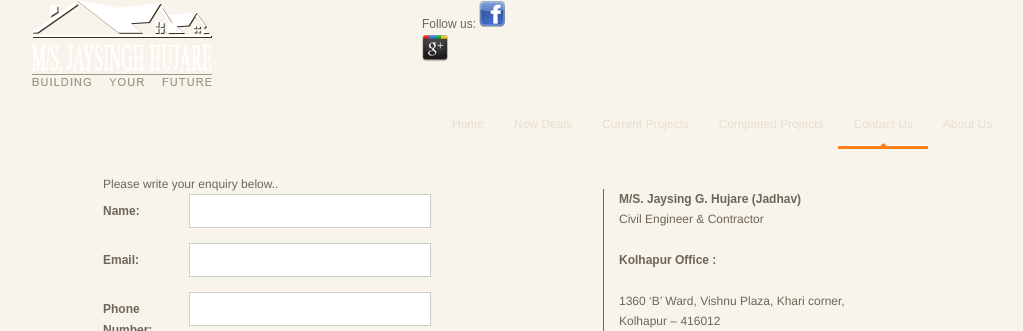
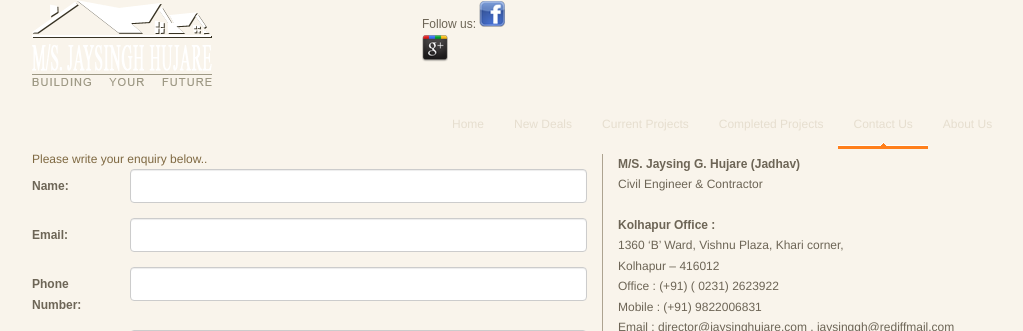
Before and after one commit to vishal-suryawanshi/PSD-to-html, a PHP site: page /contactus.php in a window 1280 px wide. Shown: the top 331 px of the page, without its empty margins (38-1061 px from the left). Run offline with PHP 8.4, Linux system fonts and the light colour scheme.

Commit message:
contact us php page

```diff
--- a/contactus.php
+++ b/contactus.php
@@ -2,89 +2,88 @@
 <html>
 <head>
 	<title>Contact us</title>
-  <script src="one.js"></script>
 </head>
-<script src="lightbox-plus-jquery.min.js"></script>
-<body style="background-color: #f9f4eb; margin-right: 0px;margin-bottom: 0px;">
-<div>
-
+<script src="lightbox/lightbox-plus-jquery.min.js"></script>
+<body>
 	<?php
 
  	include('header1.php');
  ?>
 	<div class="container">
-		<div class="cont2">
+	<div class="contactus">
 		<div class="row">
-			<div class="col-md-6" style="margin-top: 25px; color: #80663a">
-				<p>Please write your enquiry below..</p>
+			<div class="col-md-6 ">
+				<p style="color: #7f6942;">Please write your enquiry below..</p>
 				<form class="form-horizontal" action="/action_page.php">
 			    <div class="form-group">
 			      <label class="control-label col-sm-2" style="text-align: left;" for="Name">Name:</label>
 			      <div class="col-sm-10">
-			        <input type="text" class="form-control ip-size" style="text-align: left;" id="Name" required name="email">
+			        <input type="text" class="form-control input-size" style="text-align: left;" id="Name" required name="email">
 			      </div>
 			    </div>
 			    <div class="form-group">
 			      <label  class="control-label col-sm-2" style="text-align: left;"  for="email">Email:</label>
 			      <div class="col-sm-10">
-			        <input type="email" class="form-control ip-size" style="text-align: left;" id="email" required name="email" >
+			        <input type="email" class="form-control input-size" style="text-align: left;" id="email" required name="email" >
 			      </div>
 			    </div>
 			    <div class="form-group">
 			      <label class="control-label col-sm-2" style="text-align: left;" for="Phone">Phone Number:</label>
 			      <div class="col-sm-10">
-			        <input type="text" class="form-control ip-size" id="Phone
+			        <input type="text" class="form-control input-size" id="Phone
 			        " required name="Phone">
 			      </div>
 			    </div>
 			    <div class="form-group">
 			      <label  class="control-label col-sm-2" style="text-align: left;" for="Subject">Subject:</label>
 			      <div class="col-sm-10">
-			        <input type="text" class="form-control ip-size" id="Subject" required name="Subject">
+			        <input type="text" class="form-control input-size" id="Subject" required name="Subject">
 			      </div>
 			    </div>
 			    <div class="form-group">
 			      <label class="control-label col-sm-2" style="text-align: left;" for="Enquiry">Enquiry:</label>
 			      <div class="col-sm-10">
-			        <textarea type="text" class="form-control ip2-size" style="text-align: left;" id="Enquiry" required name="Enquiry"></textarea>
+			        <textarea type="text" class="form-control input2-size" style="text-align: left;" id="Enquiry" required name="Enquiry"></textarea>
 			      </div>
 			    </div>
 			    <div class="form-group">
 			    	<div class="col-sm-6">
 			      		<label class="control-label" style="text-align: left;" for="question">
 			      			<span class="question1">How many eyes has a typical person?</span><br><br>
-			      			<input type="text" class="form-control ip-size-que" id="question" required name="question">
+			      			<input type="text" class="form-control input-size-que" id="question" required name="question">
 			      	 </label>
 			      </div>
 			    </div>
 
 			    <div class="form-group">
 			      <div class="col-sm-offset-2 col-sm-10">
-			        <button type="submit" class="ip3-size"></button>
+			        <button type="submit" class="input3-size"></button>
 			      </div>
 			    </div>
 			  </form>
 			</div>
-			<div class="col-md-6" style="border-left: 1px solid  #80663a;margin-top: 40px;" >
-				<p>
-					<strong>M/S. Jaysing G. Hujare (Jadhav)</strong><br>
-					Civil Engineer & Contractor
-				</p><br>
-				<p> <strong>Kolhapur Office : </strong></p><br>
-				<p>1360 ‘B’ Ward, Vishnu Plaza, Khari corner,<br>Kolhapur – 416012</p><br>
-				<p>Office : (+91) ( 0231) 2623922<br> Mobile : (+91) 9822006831<br> Email : director@jaysinghujare.com , jaysinggh@rediffmail.com</p><br>
-				<div class"gmap"=""><iframe src="https://www.google.com/maps/embed?pb=!1m18!1m12!1m3!1d3821.708422109014!2d74.22053131434431!3d16.69146812689612!2m3!1f0!2f0!3f0!3m2!1i1024!2i768!4f13.1!3m3!1m2!1s0x3bc10009475415fb%3A0x31c01de2e1171b7!2sM%2Fs.%20Jaysing%20Hujare!5e0!3m2!1sen!2sin!4v1570767106400!5m2!1sen!2sin" width="484" height="450" frameborder="0" style="border:0;" allowfullscreen=""></iframe></div>
+			<div class="col-md-6" style="border-left: 1px solid #ada390;margin-top: 5px;" >
+				<div class="contactus-info">
+					<p>
+						<strong>M/S. Jaysing G. Hujare (Jadhav)</strong></p>
+					<p>	Civil Engineer & Contractor</p>
+					</p><br>
+					<p> <strong>Kolhapur Office : </strong></p>
+					<p>1360 ‘B’ Ward, Vishnu Plaza, Khari corner,<br>Kolhapur – 416012</p>
+					<p>Office : (+91) ( 0231) 2623922<br> Mobile : (+91) 9822006831<br> Email : director@jaysinghujare.com , jaysinggh@rediffmail.com</p>
+					<div class"gmap"=""><iframe src="https://www.google.com/maps/embed?pb=!1m18!1m12!1m3!1d3821.708422109014!2d74.22053131434431!3d16.69146812689612!2m3!1f0!2f0!3f0!3m2!1i1024!2i768!4f13.1!3m3!1m2!1s0x3bc10009475415fb%3A0x31c01de2e1171b7!2sM%2Fs.%20Jaysing%20Hujare!5e0!3m2!1sen!2sin!4v1570767106400!5m2!1sen!2sin" width="484" height="450" frameborder="0" style="border:0;" allowfullscreen=""></iframe></div>
+				</div>
 			</div>
-		</div>
+
 	</div>
 </div>
-
+</div>
 	<?php
  	include('footer1.php');
  ?>
 
 
-</div>
+
 
 
 </body>
```
